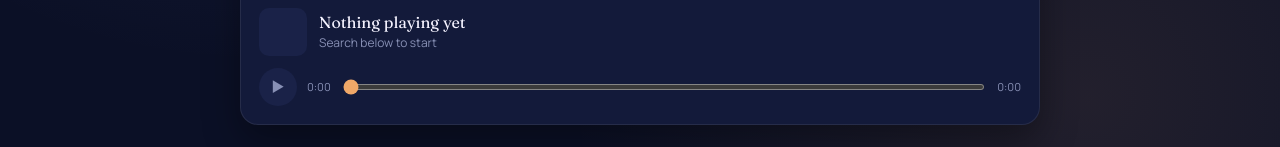
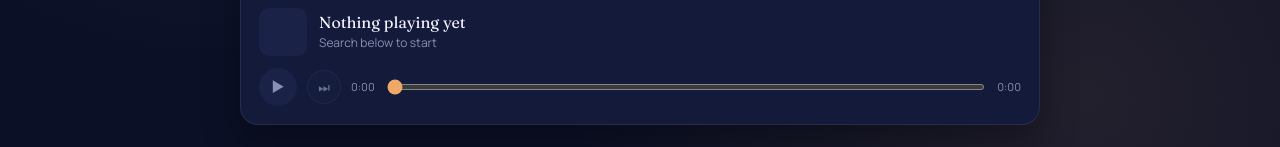
Before and after one commit to vinodh1299/MUSIC-SYNC, a Next.js app: page / in a window 1280 px wide. Both pictures are taken after a click on the button "Partner A". Shown: the part 605-752 px from the top of the page. Built offline with nearby package versions, Linux system fonts and the light colour scheme; no server answers; the database is empty.

Commit message:
Add Next Song skip button to player controls

```diff
--- a/app/globals.css
+++ b/app/globals.css
@@ -430,6 +430,32 @@ input {
   color: var(--text-muted);
 }
 
+.player-next {
+  width: 34px;
+  height: 34px;
+  border-radius: 50%;
+  background: var(--bg-elev-2);
+  color: var(--text);
+  border: 1px solid rgba(255, 255, 255, 0.1);
+  font-size: 13px;
+  display: flex;
+  align-items: center;
+  justify-content: center;
+  flex-shrink: 0;
+  transition: transform 0.15s ease, border-color 0.15s ease;
+}
+
+.player-next:hover:not(:disabled) {
+  transform: scale(1.05);
+  border-color: var(--thread);
+  color: var(--thread);
+}
+
+.player-next:disabled {
+  opacity: 0.4;
+  cursor: not-allowed;
+}
+
 .player-time {
   font-size: 11px;
   color: var(--text-muted);
--- a/components/Player.tsx
+++ b/components/Player.tsx
@@ -297,6 +297,15 @@ export default function Player({
           >
             {isPlayingLocal ? "❚❚" : "▶"}
           </button>
+          <button
+            className="player-next"
+            onClick={() => handleSongEnded()}
+            disabled={!state?.title}
+            aria-label="Next song"
+            title="Play next song from queue or recommendations"
+          >
+            ⏭
+          </button>
           <span className="player-time">{fmt(displayPosition)}</span>
           <input
             className="player-seek"
```
